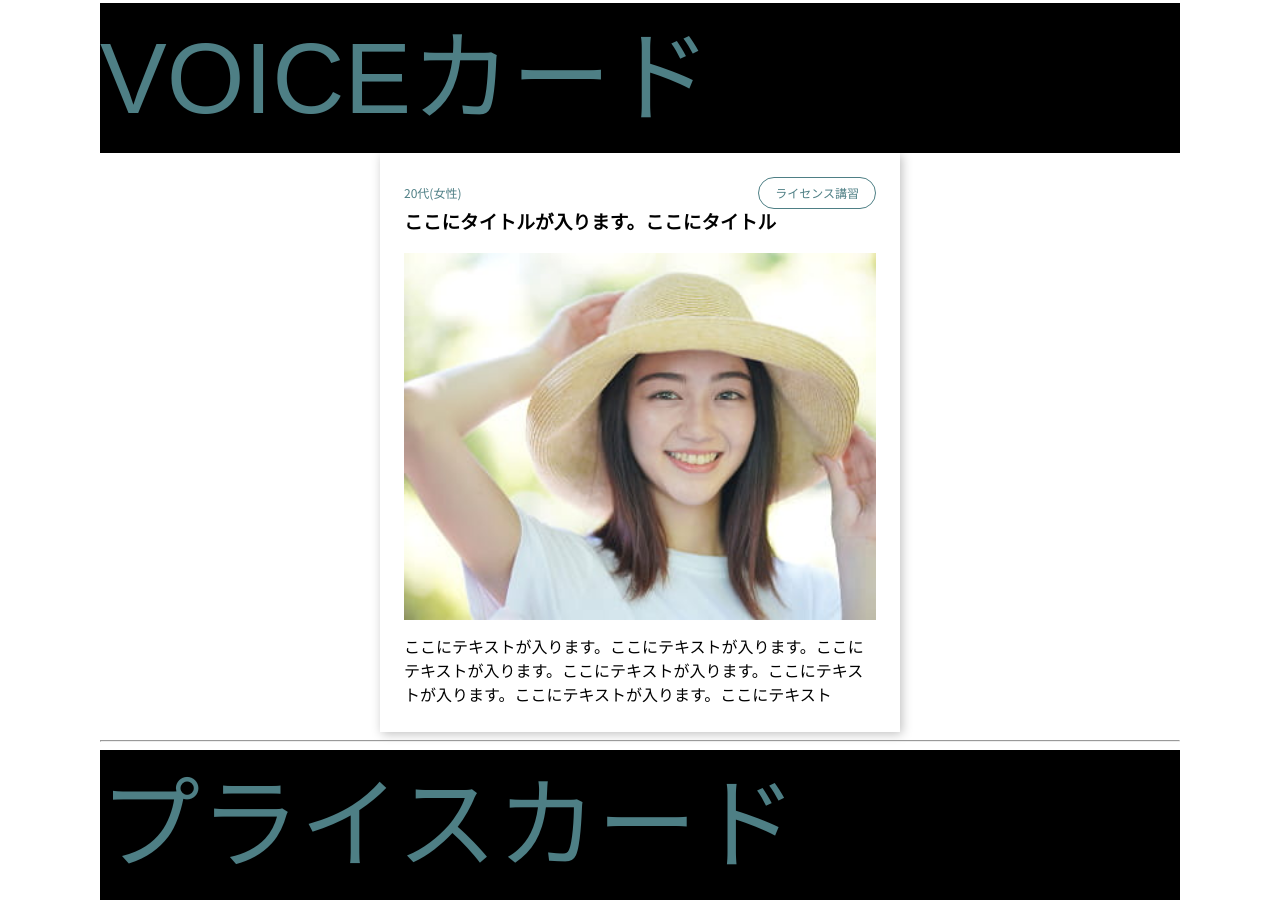
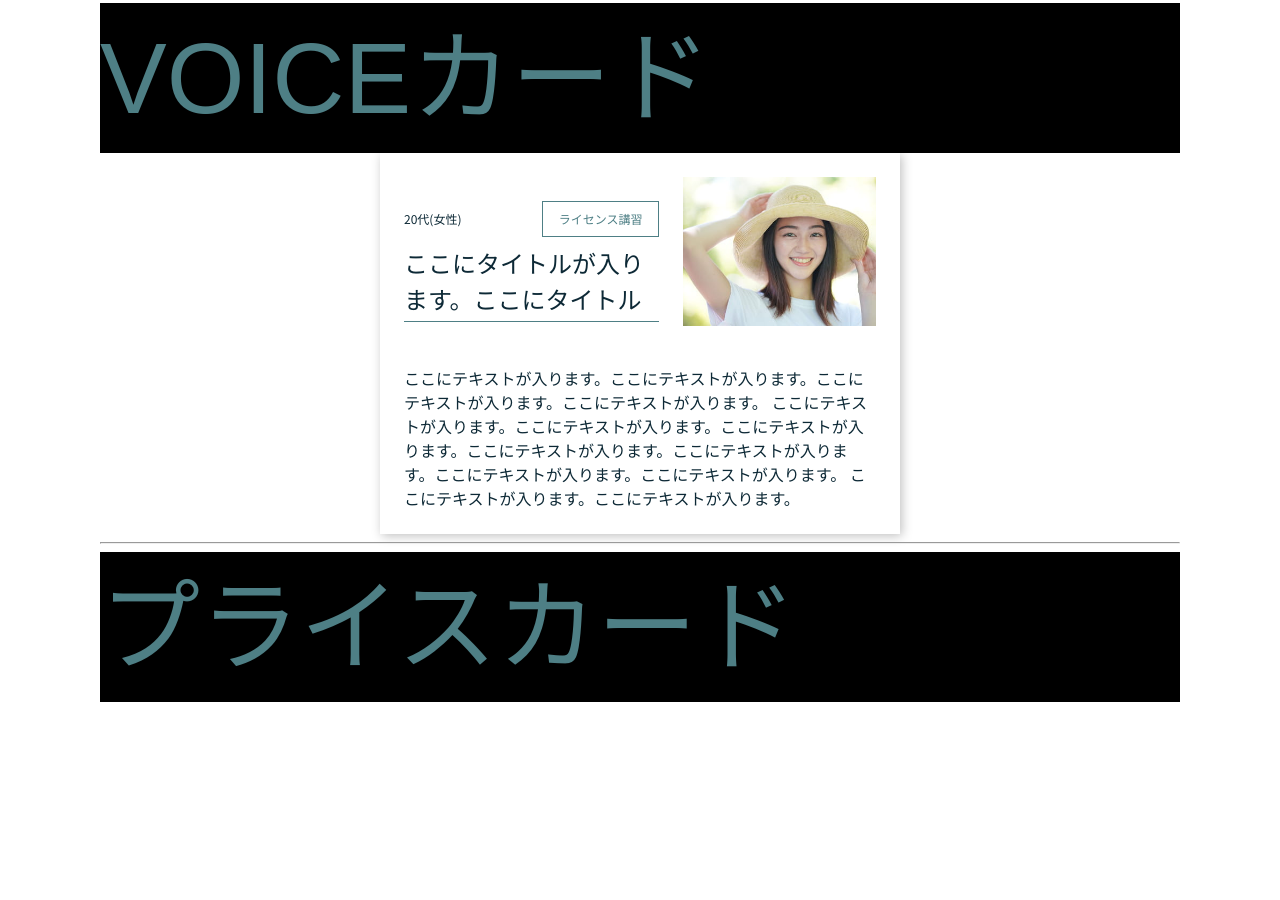
Before and after one commit to semebu/codeups-diving2, a website: page parts-catalog.html in a window 1280 px wide. Shown: the part 1979-2879 px from the top of the page. After the commit the page ends 2681 px from the top, so only its background shows below. Drawn offline with nearby package versions, Linux system fonts and the light colour scheme; a web font is replaced by a local one.

Commit message:
voiceカード（共通パーツ）完成

```diff
--- a/parts-catalog.html
+++ b/parts-catalog.html
@@ -88,6 +88,7 @@
         <hr>
         <p class="test">VOICEカード</p>
         <article class="voice-card">
+          <div class="voice-card__texts">
             <div class="voice-card__body">
             <div class="voice-card__meta">
               <span class="voice-card__age">20代(女性)</span>
@@ -103,8 +104,12 @@
           <div class="voice-card__image">
             <img src="./images/common/img_voice1.jpg" alt="笑顔の女性の写真">
           </div>
+          </div>
+
           <div class="voice-card__text">
-           ここにテキストが入ります。ここにテキストが入ります。ここにテキストが入ります。ここにテキストが入ります。ここにテキストが入ります。ここにテキストが入ります。ここにテキスト
+           ここにテキストが入ります。ここにテキストが入ります。ここにテキストが入ります。ここにテキストが入ります。
+ここにテキストが入ります。ここにテキストが入ります。ここにテキストが入ります。ここにテキストが入ります。ここにテキストが入ります。ここにテキストが入ります。ここにテキストが入ります。
+ここにテキストが入ります。ここにテキストが入ります。
           </div>
         </article>
         <hr>
--- a/src/sass/module/_voice-card.scss
+++ b/src/sass/module/_voice-card.scss
@@ -18,8 +18,23 @@
   line-height: 150%;
 }
 
+.voice-card__texts {
+  display: flex;
+  justify-content: space-between;
+  align-items: flex-start;
+  margin-bottom: rem(16);
+  gap: rem(24);
+}
+
+.voice-card__body {
+  display: flex;
+  flex-direction: column;
+  gap: rem(8);
+  margin-top: rem(24);
+}
+
 .voice-card__age {
-  color: $green;
+  color: $font-color;
   font-family: $jp-font-family;
   font-size: rem(12);
   font-weight: 400;
@@ -29,26 +44,38 @@
 .voice-card__tag {
   display: inline-block;
   border: rem(1) solid $green;
-  border-radius: rem(100);
   padding: rem(6) rem(16);
   color: $green;
   font-family: $jp-font-family;
   font-size: rem(12);
   font-weight: 400;
-  line-height: 150%; /* 150% */
+  line-height: 183.333%; /* 150% */
 }
 .voice-card__header {
 display: flex;
 justify-content: space-between;
 align-items: flex-start;
-margin-bottom: rem(16);
+padding-bottom: rem(4);
 gap: rem(24);
+border-bottom: rem(1) solid $green;
 }
 
 .voice-card__title {
-
+  color: $font-color;
+  font-family: $jp-font-family;
+  font-size: rem(24);
+  font-weight: 500;
 }
 
 .voice-card__image {
 
 }
+
+.voice-card__text {
+  margin-top: rem(40);
+  color: $font-color;
+  font-family: $jp-font-family;
+  font-size: rem(16);
+  font-weight: 400;
+  line-height: 150%; /* 150% */
+}
```
Also changed, not shown: css/styles.css, 1 other file. Lines whose indentation alone changed are shown as unchanged.
